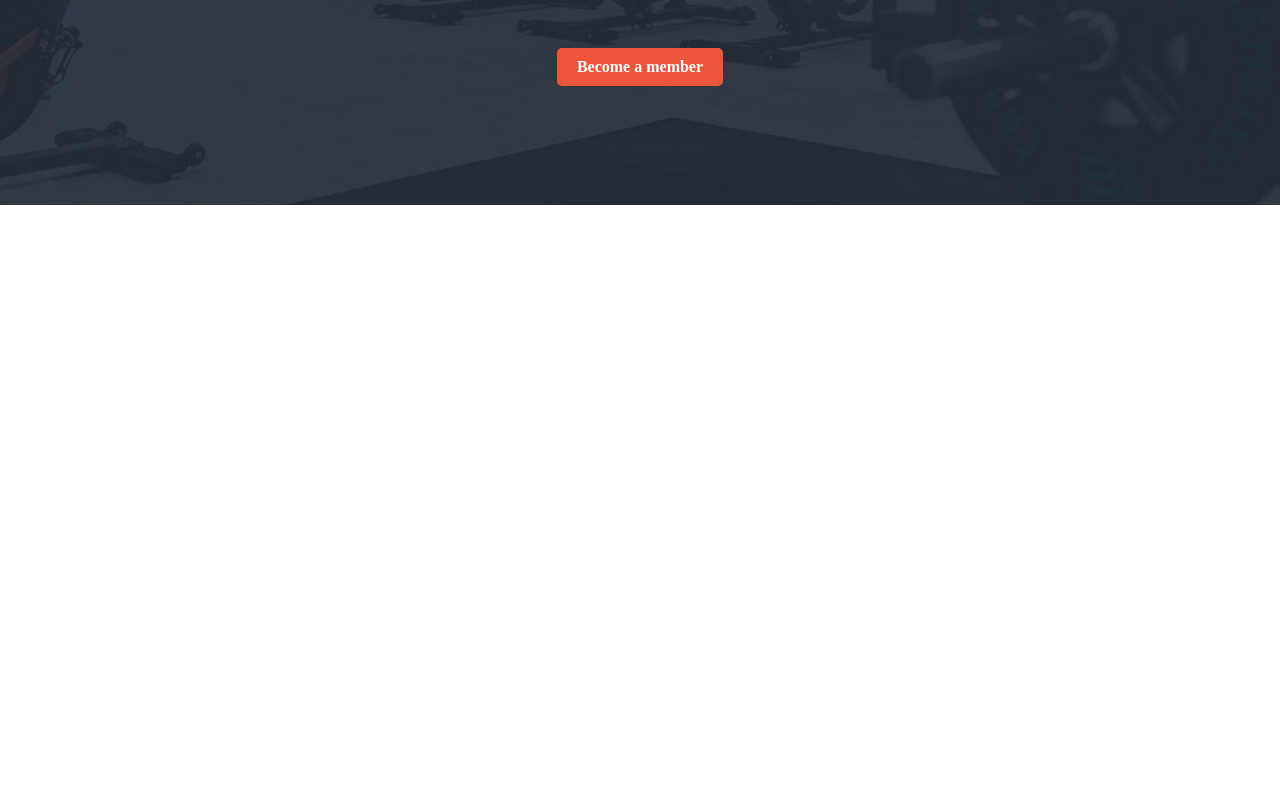
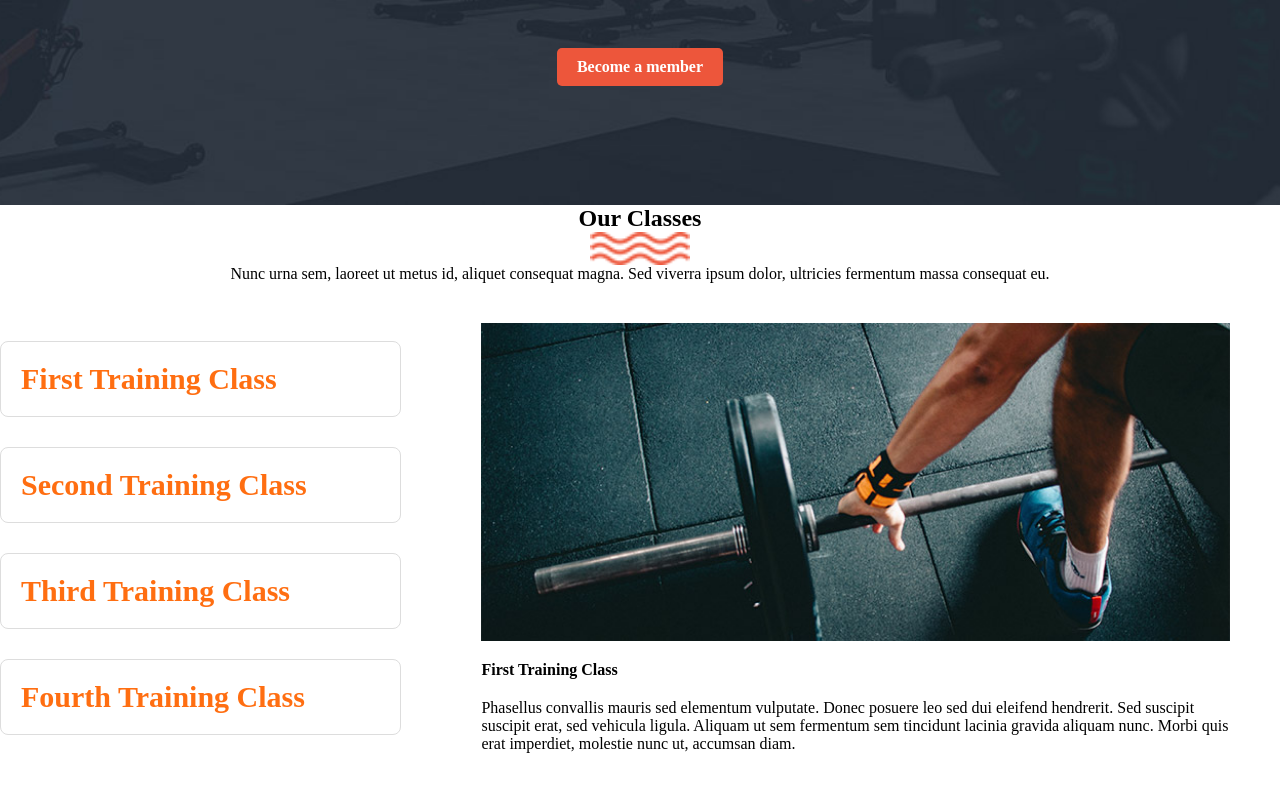
Before and after one commit to Abdo1454/training-studio, a React (Vite) app: page / in a window 1280 px wide. Shown: the part 1802-2593 px from the top of the page. Before the commit the page ends 2007 px from the top, so only its background shows below. Built offline with nearby package versions, Linux system fonts and the light colour scheme.

Commit message:
feat :add classes section

```diff
--- a/src/App.tsx
+++ b/src/App.tsx
@@ -1,4 +1,5 @@
 import About from './components/About/About'
+import Classes from './components/Classes/Classes'
 import Hero from './components/Hero/Hero'
 import Navbar from './components/Navbar/Navbar'
 
@@ -9,6 +10,7 @@ function App() {
     <Navbar />
     <Hero />
     <About />
+    <Classes />
     </div>
   )
 }
--- /dev/null
+++ b/src/Data/Classes.json
@@ -0,0 +1,32 @@
+{
+  "classes": [
+    {
+      "id": 1,
+      "title": "First Class",
+      "subtitle": "First Training Class",
+      "description": "Phasellus convallis mauris sed elementum vulputate. Donec posuere leo sed dui eleifend hendrerit. Sed suscipit suscipit erat, sed vehicula ligula. Aliquam ut sem fermentum sem tincidunt lacinia gravida aliquam nunc. Morbi quis erat imperdiet, molestie nunc ut, accumsan diam.",
+      "image": "image1"
+    },
+    {
+      "id": 2,
+      "title": "Second Training",
+      "subtitle": "Second Training Class",
+      "description": "Integer dapibus, est vel dapibus mattis, sem mauris luctus leo, ac pulvinar quam tortor a velit. Praesent ultrices erat ante, in ultricies augue ultricies faucibus. Nam tellus nibh, ullamcorper at mattis non, rhoncus sed massa. Cras quis pulvinar eros. Orci varius natoque penatibus et magnis dis parturient montes, nascetur ridiculus mus.",
+      "image": "image2"
+    },
+    {
+      "id": 3,
+      "title": "Third Class",
+      "subtitle": "Third Training Class",
+      "description": "Fusce laoreet malesuada rhoncus. Donec ultricies diam tortor, id auctor neque posuere sit amet. Aliquam pharetra, augue vel cursus porta, nisi tortor vulputate sapien, id scelerisque felis magna id felis. Proin neque metus, pellentesque pharetra semper vel, accumsan a neque.",
+      "image": "image3"
+    },
+    {
+      "id": 4,
+      "title": "Fourth Training",
+      "subtitle": "Fourth Training Class",
+      "description": "Pellentesque habitant morbi tristique senectus et netus et malesuada fames ac turpis egestas. Aenean ultrices elementum odio ac tempus. Etiam eleifend orci lectus, eget venenatis ipsum commodo et.",
+      "image": "image4"
+    }
+  ]
+}
--- /dev/null
+++ b/src/components/Classes/Classes.css
@@ -0,0 +1,55 @@
+.classes-content{
+    display: flex;
+    flex-direction: column;
+    justify-content: space-between;
+    align-items: center;
+}
+.dec-image{
+    width: 100px;
+}
+.classes-list{
+    display: flex;
+    justify-content: flex-end;
+    align-items: center;
+    gap: 40px;
+}
+.list-item {
+    display: flex;
+    flex-direction: column;
+    width: 70%;
+    gap: 30px;
+}
+
+.list-item h3 {
+    padding: 20px;
+    font-size: 30px;
+    font-weight: 700;
+    color: rgb(255, 110, 17);
+    width: 100%;
+    cursor: pointer;
+    border: 1px solid #ddd;
+    border-radius: 8px;
+    position: relative;
+    transition: all 0.3s ease;
+}
+
+.list-item h3:hover {
+    background-color: rgb(255, 110, 17);
+    color: white;
+}
+.class-item-details{
+    padding: 40px;
+    padding-right: 50px;
+
+    display: flex;
+    flex-direction: column;
+    align-items: flex-start;
+    justify-content: space-around;
+    gap: 20px;
+}
+.class-item-details img{
+    width: 100%;
+}
+.class-item-details p{
+    width: 100%;
+}
--- /dev/null
+++ b/src/components/Classes/Classes.tsx
@@ -0,0 +1,67 @@
+import { useState } from "react";
+import dec from "../../assets/images/line-dec.png";
+import "./Classes.css";
+import data from "../../data/classes.json";
+console.log(data.classes);
+import image1 from "../../assets/images/training-image-01.jpg";
+import image2 from "../../assets/images/training-image-02.jpg";
+import image3 from "../../assets/images/training-image-03.jpg";
+import image4 from "../../assets/images/training-image-04.jpg";
+
+type ImageKey = "image1" | "image2" | "image3" | "image4";
+
+const images: Record<ImageKey, string> = {
+  image1,
+  image2,
+  image3,
+  image4,
+};
+
+function Classes() {
+const [selectedClass, setSelectedClass] = useState(data.classes[0]);
+  return (
+    <div>
+      <div className="classes-content">
+        <h2>
+          Our <span>Classes</span>
+        </h2>
+
+        <img className="dec-image" src={dec} alt="line decoration" />
+
+        <p>
+          Nunc urna sem, laoreet ut metus id, aliquet consequat magna. Sed
+          viverra ipsum dolor, ultricies fermentum massa consequat eu.
+        </p>
+
+     <div className="classes-list">
+
+     <div className="list-item">
+              <h3 onClick={()=> setSelectedClass(data.classes[0])}>First Training Class</h3>
+              <h3  onClick={()=> setSelectedClass(data.classes[1])}>Second Training Class</h3>
+              <h3 onClick={()=> setSelectedClass(data.classes[2])}>Third Training Class</h3>
+              <h3 onClick={()=> setSelectedClass(data.classes[3])}>Fourth Training Class</h3>
+            </div>
+
+
+       <div className="class-item">
+  <div className="class-item-details">
+    <img
+      src={images[selectedClass.image as ImageKey]}
+      alt={selectedClass.title}
+      width={200}
+    />
+
+    <h4>{selectedClass.subtitle}</h4>
+
+    <p>{selectedClass.description}</p>
+  </div>
+</div>
+
+
+     </div>
+      </div>
+    </div>
+  );
+}
+
+export default Classes;
```
